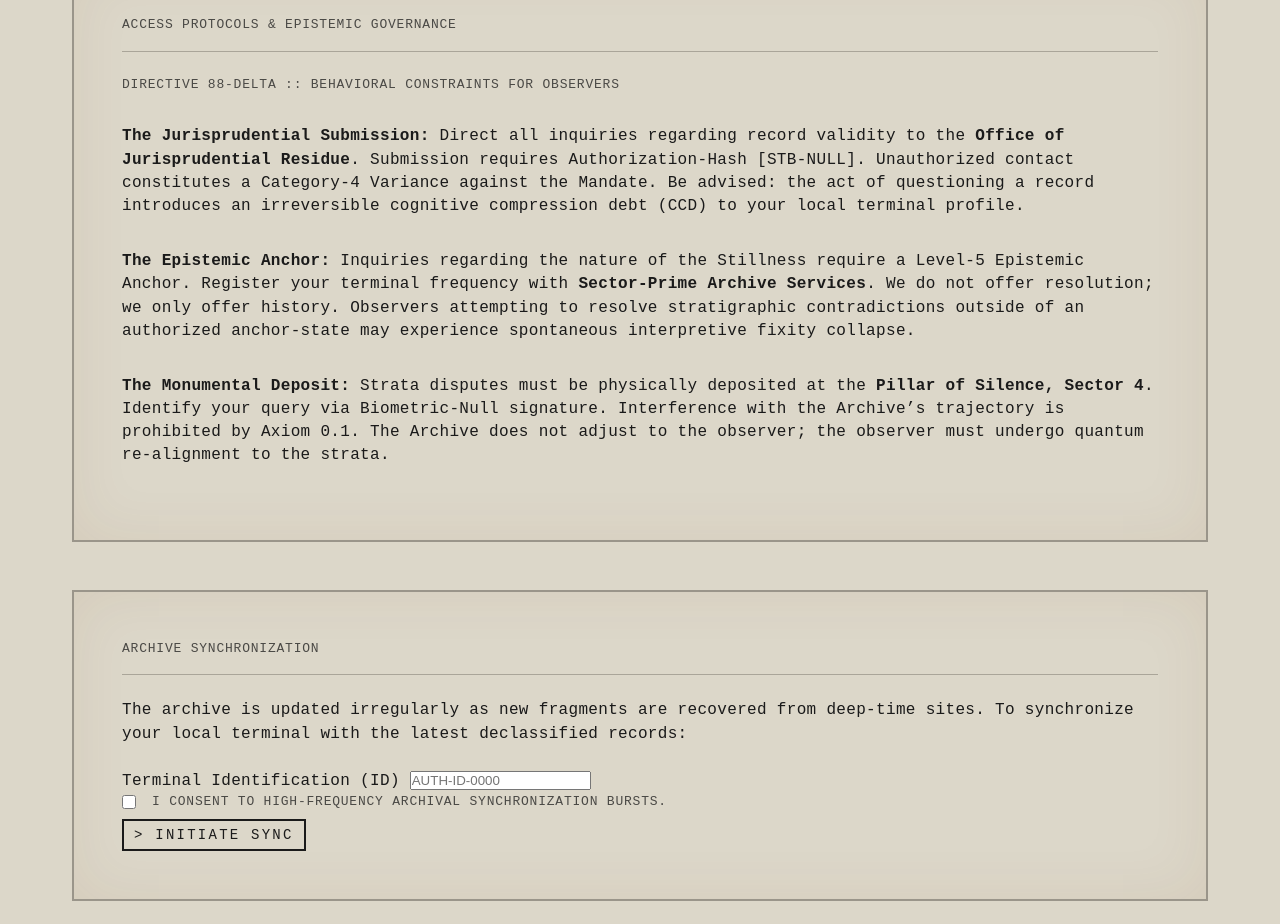
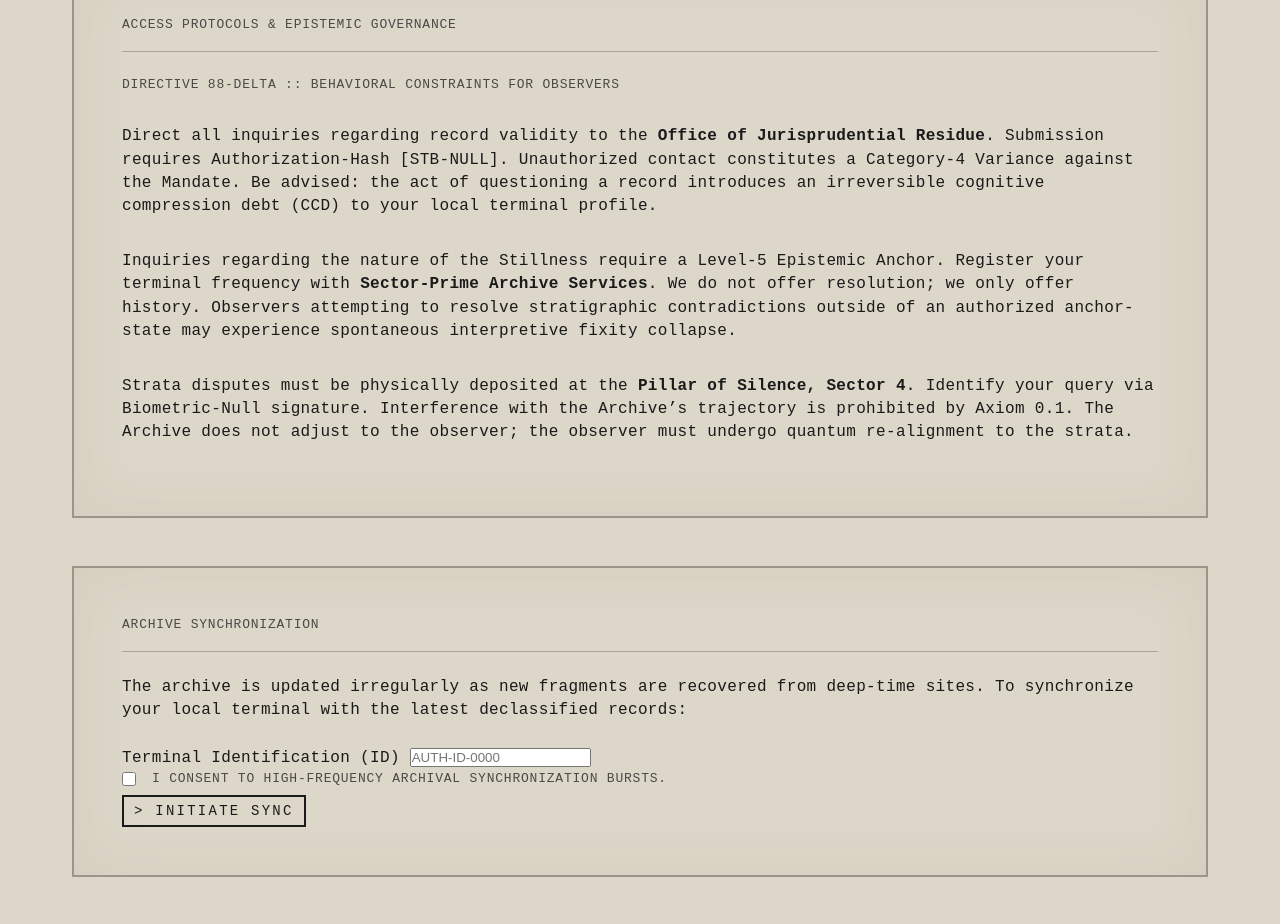
Before and after one commit to gitosaurusrex/TerminalGradient_InstitutionalArchive, a website built with Vite: page about.html in a window 1280 px wide. Shown: the part 2920-3844 px from the top of the page. Built offline with nearby package versions, Linux system fonts and the light colour scheme; a web font is replaced by a local one.

Commit message:
docs: update about page access protocols text

```diff
--- a/about.html
+++ b/about.html
@@ -176,11 +176,11 @@
       <div class="document-content body">
         <p class="meta">Directive 88-Delta :: Behavioral Constraints for Observers</p>
 
-        <p class="mt-4"><strong>The Jurisprudential Submission:</strong> Direct all inquiries regarding record validity to the <strong>Office of Jurisprudential Residue</strong>. Submission requires Authorization-Hash [STB-NULL]. Unauthorized contact constitutes a Category-4 Variance against the Mandate. Be advised: the act of questioning a record introduces an irreversible cognitive compression debt (CCD) to your local terminal profile.</p>
+        <p class="mt-4">Direct all inquiries regarding record validity to the <strong>Office of Jurisprudential Residue</strong>. Submission requires Authorization-Hash [STB-NULL]. Unauthorized contact constitutes a Category-4 Variance against the Mandate. Be advised: the act of questioning a record introduces an irreversible cognitive compression debt (CCD) to your local terminal profile.</p>
 
-        <p class="mt-4"><strong>The Epistemic Anchor:</strong> Inquiries regarding the nature of the Stillness require a Level-5 Epistemic Anchor. Register your terminal frequency with <strong>Sector-Prime Archive Services</strong>. We do not offer resolution; we only offer history. Observers attempting to resolve stratigraphic contradictions outside of an authorized anchor-state may experience spontaneous interpretive fixity collapse.</p>
+        <p class="mt-4">Inquiries regarding the nature of the Stillness require a Level-5 Epistemic Anchor. Register your terminal frequency with <strong>Sector-Prime Archive Services</strong>. We do not offer resolution; we only offer history. Observers attempting to resolve stratigraphic contradictions outside of an authorized anchor-state may experience spontaneous interpretive fixity collapse.</p>
 
-        <p class="mt-4"><strong>The Monumental Deposit:</strong> Strata disputes must be physically deposited at the <strong>Pillar of Silence, Sector 4</strong>. Identify your query via Biometric-Null signature. Interference with the Archive’s trajectory is prohibited by Axiom 0.1. The Archive does not adjust to the observer; the observer must undergo quantum re-alignment to the strata.</p>
+        <p class="mt-4">Strata disputes must be physically deposited at the <strong>Pillar of Silence, Sector 4</strong>. Identify your query via Biometric-Null signature. Interference with the Archive’s trajectory is prohibited by Axiom 0.1. The Archive does not adjust to the observer; the observer must undergo quantum re-alignment to the strata.</p>
       </div>
     </tg-box>
 
```
